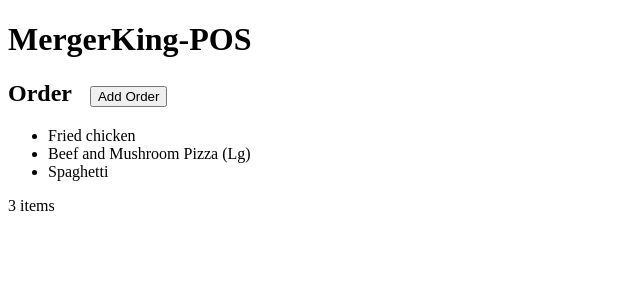
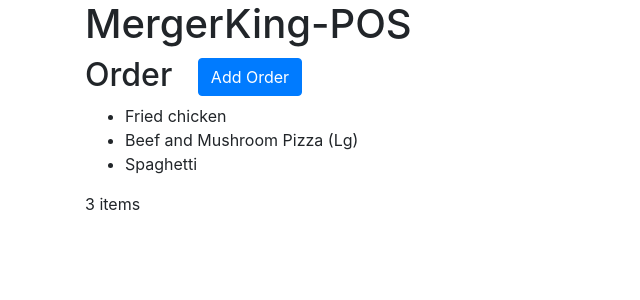
Before and after one commit to aguirrerodrigo/ra-pos, an Angular app: page / in a window 1280 px wide. Shown: the top 300 px of the page, without its empty margins (0-640 px from the left). Built offline with nearby package versions, Linux system fonts and the light colour scheme.

Commit message:
Added bootstrap package using ng add @ng-bootstrap/ng-bootstrap

```diff
--- a/angular.json
+++ b/angular.json
@@ -24,6 +24,7 @@
               "src/assets"
             ],
             "styles": [
+              "node_modules/bootstrap/dist/css/bootstrap.min.css",
               "src/styles.css"
             ],
             "scripts": []
@@ -119,6 +120,7 @@
           }
         }
       }
-    }},
+    }
+  },
   "defaultProject": "MergerKing-POS"
 }
--- a/package.json
+++ b/package.json
@@ -16,9 +16,12 @@
     "@angular/compiler": "~9.0.2",
     "@angular/core": "~9.0.2",
     "@angular/forms": "~9.0.2",
+    "@angular/localize": "~9.0.2",
     "@angular/platform-browser": "~9.0.2",
     "@angular/platform-browser-dynamic": "~9.0.2",
     "@angular/router": "~9.0.2",
+    "@ng-bootstrap/ng-bootstrap": "^6.1.0",
+    "bootstrap": "^4.4.0",
     "rxjs": "~6.5.4",
     "tslib": "^1.10.0",
     "zone.js": "~0.10.2"
--- a/src/app/app.component.html
+++ b/src/app/app.component.html
@@ -1,3 +1,5 @@
-<h1>MergerKing-POS</h1>
-<app-order></app-order>
+<div class="container">
+    <h1>MergerKing-POS</h1>
+    <app-order></app-order>
+</div>
 <router-outlet></router-outlet>
--- a/src/app/app.module.ts
+++ b/src/app/app.module.ts
@@ -5,6 +5,7 @@
 import { AppComponent } from './app.component';
 import { OrderComponent } from './components/order/order.component';
 import { OrderService } from './services/order.service';
+import { NgbModule } from '@ng-bootstrap/ng-bootstrap';
 
 @NgModule({
   declarations: [
@@ -13,9 +14,10 @@
   ],
   imports: [
     BrowserModule,
-    AppRoutingModule
+    AppRoutingModule,
+    NgbModule
   ],
-  providers: [OrderService],
+  providers: [],
   bootstrap: [AppComponent]
 })
 export class AppModule { }
--- a/src/polyfills.ts
+++ b/src/polyfills.ts
@@ -1,3 +1,7 @@
+/***************************************************************************************************
+ * Load `$localize` onto the global scope - used if i18n tags appear in Angular templates.
+ */
+import '@angular/localize/init';
 /**
  * This file includes polyfills needed by Angular and is loaded before the app.
  * You can add your own extra polyfills to this file.
```
Also changed, not shown: 1 other file (tests, documents, lock files or other folders).
